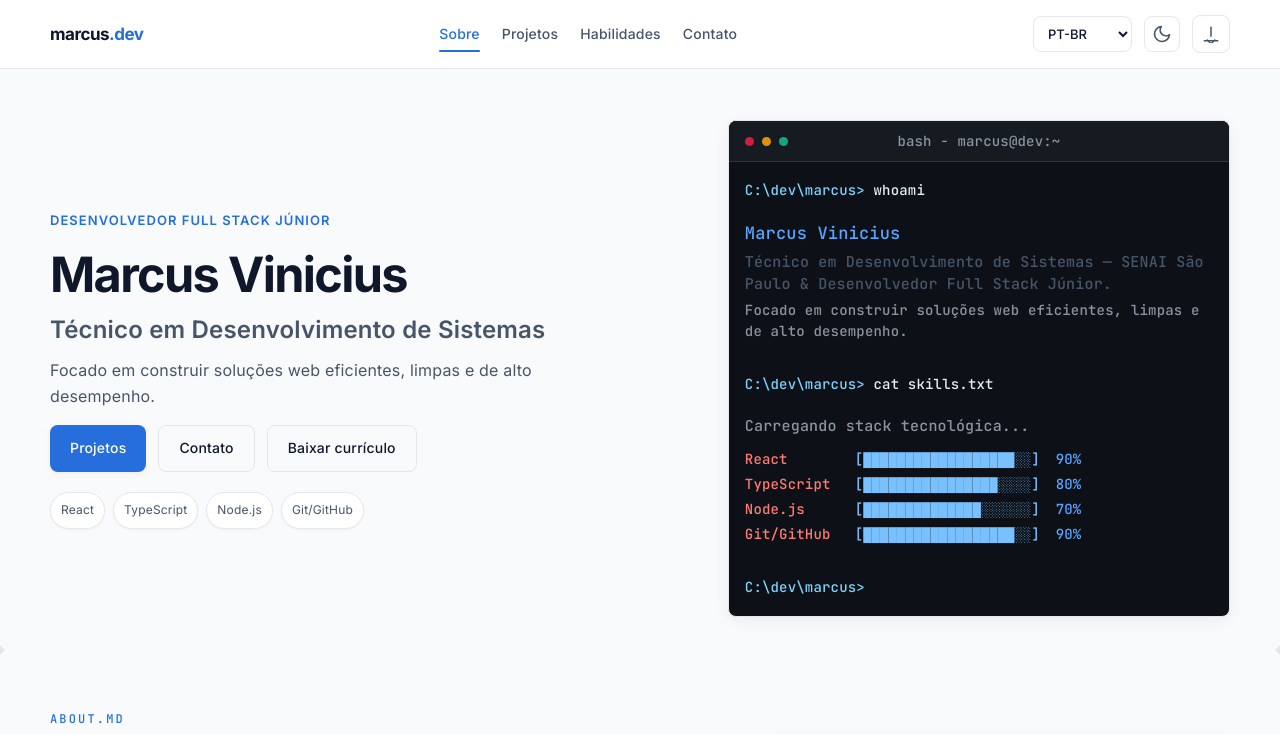
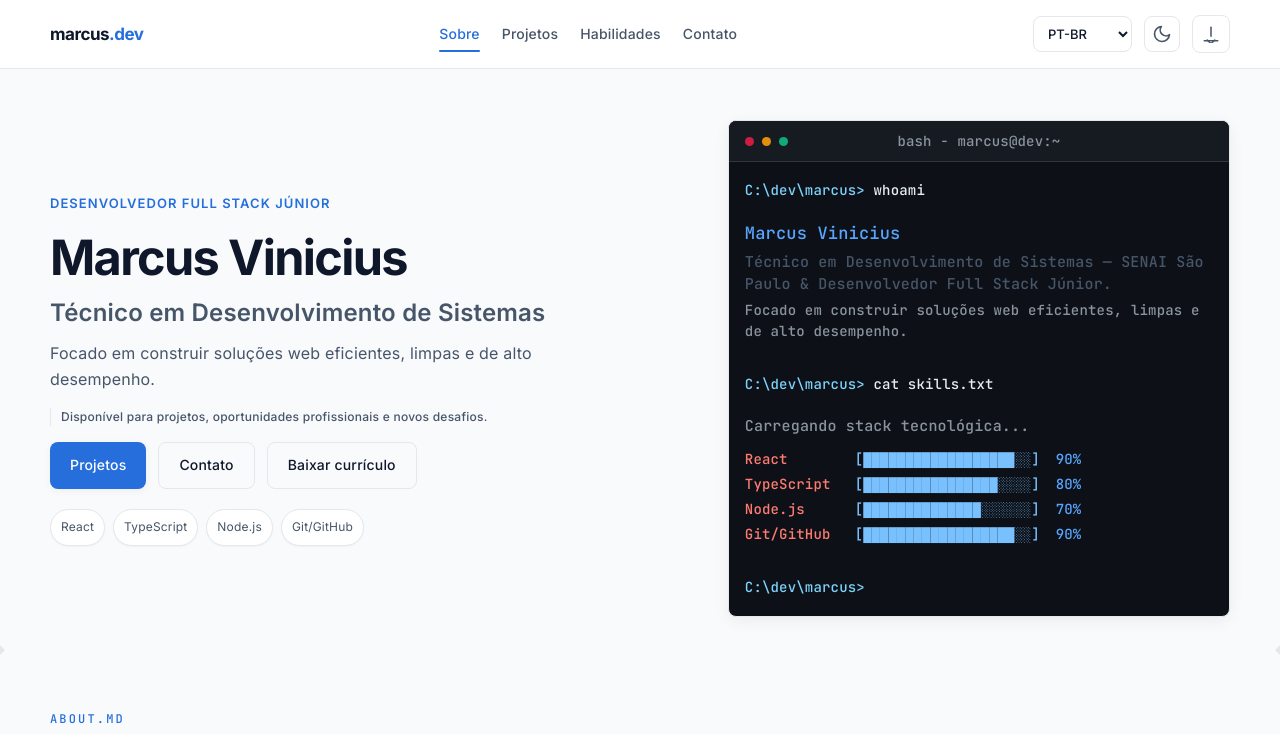
Before and after one commit to Marcus7V/marcus-vinicius-portfolio, a React (Vite) app: page / in a window 1280 px wide. Shown: the top 734 px of the page. Built offline with nearby package versions, Linux system fonts and the light colour scheme.

Commit message:
docs: update design system and portfolio structure

```diff
--- a/src/components/sections/Hero/Hero.css
+++ b/src/components/sections/Hero/Hero.css
@@ -65,6 +65,20 @@
   font-size: 16px;
   line-height: 1.6;
   color: var(--text-secondary);
+}
+
+.hero-availability {
+  margin: 0;
+  width: 100%;
+  max-width: 540px;
+  min-width: 0;
+  padding-left: 10px;
+  border-left: 1px solid var(--border);
+  color: var(--text-secondary);
+  font-size: 12px;
+  font-weight: var(--font-weight-medium);
+  line-height: 1.5;
+  letter-spacing: 0.02em;
 }
 
 .hero-actions {
--- a/src/components/sections/Hero/Hero.tsx
+++ b/src/components/sections/Hero/Hero.tsx
@@ -13,6 +13,7 @@ export function Hero() {
           <h1 id="hero-title">Marcus Vinicius</h1>
           <p className="hero-subtitle">{t.hero.subtitle}</p>
           <p className="hero-description">{t.hero.description}</p>
+          <p className="hero-availability">{t.hero.availability}</p>
 
           <div className="hero-actions">
             <a className="hero-cta primary" href="#projects">
--- a/src/i18n/translations.ts
+++ b/src/i18n/translations.ts
@@ -15,6 +15,7 @@ export type TranslationContent = {
     eyebrow: string;
     subtitle: string;
     description: string;
+    availability: string;
     projects: string;
     contact: string;
     downloadCv: string;
@@ -78,6 +79,7 @@ export const translations: Record<Language, TranslationContent> = {
       eyebrow: 'Desenvolvedor Full Stack Júnior',
       subtitle: 'Técnico em Desenvolvimento de Sistemas',
       description: 'Focado em construir soluções web eficientes, limpas e de alto desempenho.',
+      availability: 'Disponível para projetos, oportunidades profissionais e novos desafios.',
       projects: 'Projetos',
       contact: 'Contato',
       downloadCv: 'Baixar currículo',
@@ -90,6 +92,7 @@ export const translations: Record<Language, TranslationContent> = {
         'Meu nome é Marcus Vinicius, tenho 19 anos e sou técnico em Desenvolvimento de Sistemas pelo SENAI São Paulo. A formação me deu uma base sólida em programação, desenvolvimento web e resolução de problemas.',
         'Atualmente estou me desenvolvendo como Full Stack Júnior, com foco em aplicações web e backend. Trabalho com React, TypeScript, JavaScript, Node.js, Python, SQL, Git/GitHub, Linux e C# em projetos práticos e em evolução constante.',
         'Meu interesse está em construir soluções funcionais, bem organizadas e fáceis de manter, com atenção à qualidade do código e ao desempenho. Estou buscando crescer profissionalmente na área de tecnologia com foco em desenvolvimento e aprendizado contínuo.',
+        'Atualmente, estou disponível para novos projetos, oportunidades profissionais e desafios na área de desenvolvimento de software, com interesse em atuar principalmente como Desenvolvedor Full Stack Júnior.',
       ],
       panelLabel: 'Informações técnicas do desenvolvedor',
     },
@@ -143,6 +146,7 @@ export const translations: Record<Language, TranslationContent> = {
       eyebrow: 'Junior Full Stack Developer',
       subtitle: 'Systems Development Technician',
       description: 'Focused on building efficient, clean, and high-performance web solutions.',
+      availability: 'Available for projects, professional opportunities and new challenges.',
       projects: 'Projects',
       contact: 'Contact',
       downloadCv: 'Download CV',
@@ -155,6 +159,7 @@ export const translations: Record<Language, TranslationContent> = {
         'My name is Marcus Vinicius, I am 19 years old, and I studied Systems Development at SENAI São Paulo. That training gave me a solid base in programming, web development, and problem solving.',
         'I am currently developing as a Junior Full Stack Developer, with a focus on web and backend applications. I work with React, TypeScript, JavaScript, Node.js, Python, SQL, Git/GitHub, Linux, and C# in practical projects that are constantly evolving.',
         'My interest is in building functional, well-organized, and maintainable solutions, with attention to code quality and performance. I am looking to keep growing professionally in technology through continuous learning and hands-on development.',
+        'Currently, I am available for new projects, professional opportunities, and challenges in the software development field, with interest in working primarily as a Junior Full Stack Developer.',
       ],
       panelLabel: 'Developer technical information',
     },
```
